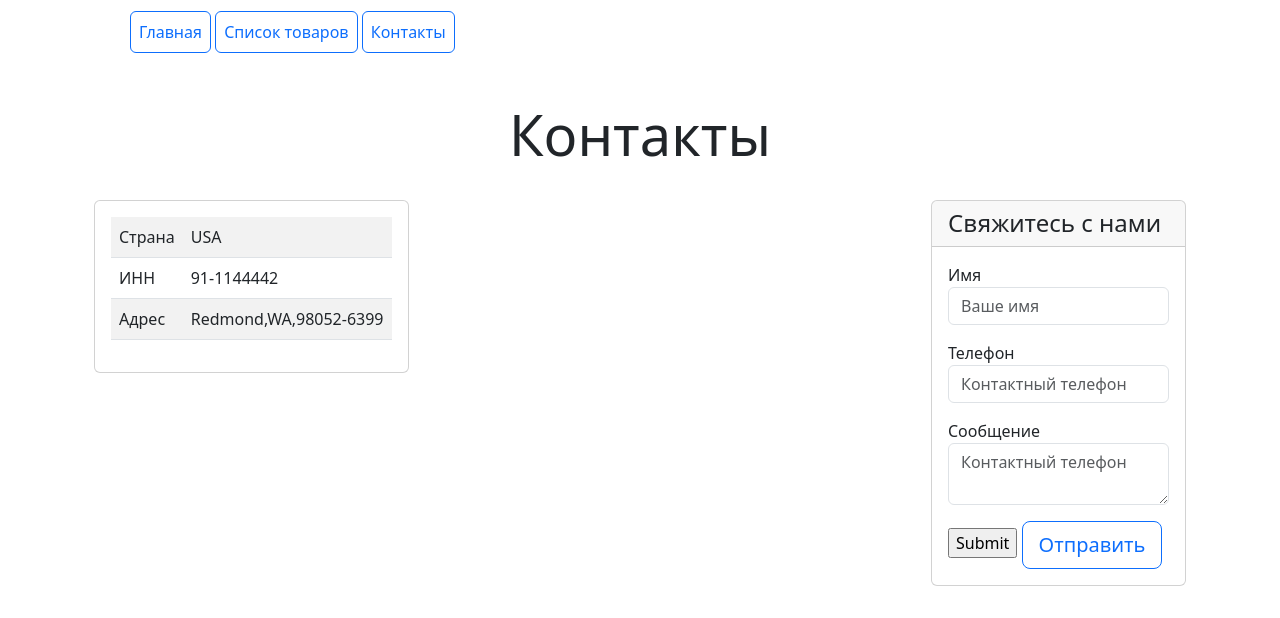
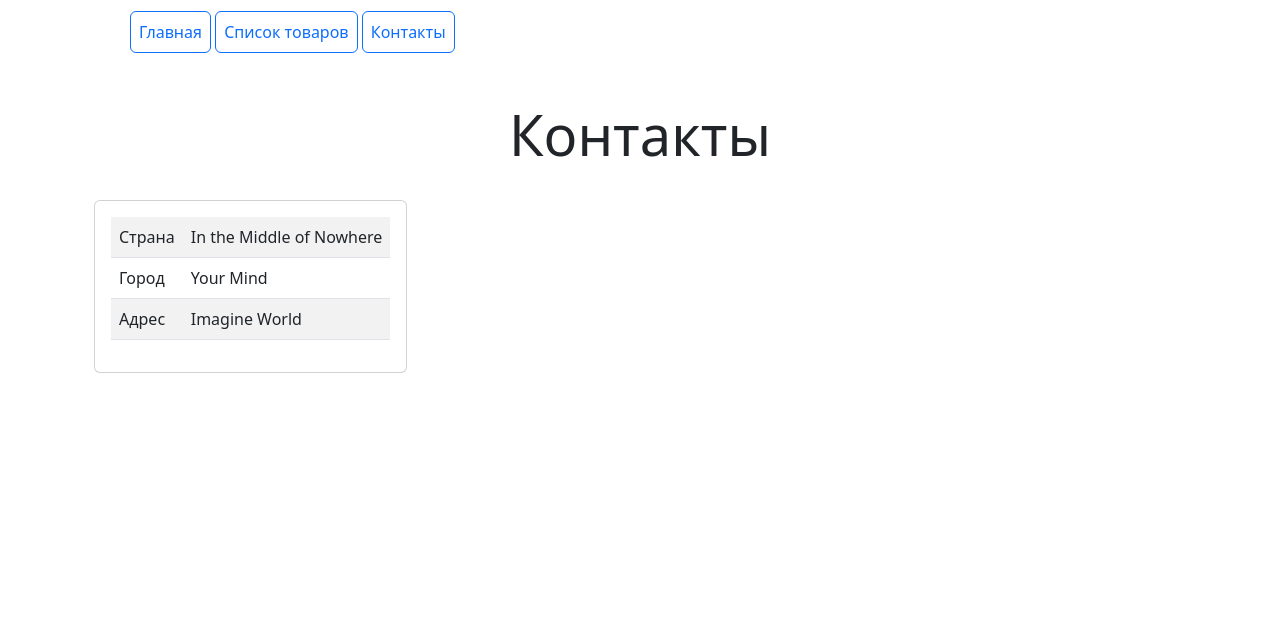
Before and after one commit to marie-george/djangoproject, a Django app: page /contacts/ in a window 1280 px wide. Shown: the part 182-800 px from the top of the page. Run offline with Django 4.2, Linux system fonts and the light colour scheme.

Commit message:
changed contacts function to class

```diff
--- a/catalog/templates/catalog/contacts.html
+++ b/catalog/templates/catalog/contacts.html
@@ -16,45 +16,22 @@
                     <table class="table table-striped">
                         <tr>
                             <td class="w-25">Страна</td>
-                            <td>USA</td>
+                            <td>In the Middle of Nowhere</td>
                         </tr>
                         <tr>
-                            <td class="w-25">ИНН</td>
-                            <td>91-1144442</td>
+                            <td class="w-25">Город</td>
+                            <td>Your Mind</td>
                         </tr>
                         <tr>
                             <td class="w-25">Адрес</td>
-                            <td>Redmond,WA,98052-6399</td>
+                            <td>Imagine World</td>
                         </tr>
                     </table>
                 </div>
             </div>
         </div>
-        <div class="col-lg-3 col-md-6 col-sm-12">
-            <div class="card mb-4 box-shadow">
-                <div class="card-header">
-                    <h4 class="my-0 font-weight-normal">Свяжитесь с нами</h4>
-                </div>
-                <div class="card-body">
-                    <form method="post" action="" class="form-floating">
-                        {% csrf_token %}
-                        <div class="mb-3">
-                            <label for="name">Имя</label>
-                            <input type="text" name="name" class="form-control" id="name" placeholder="Ваше имя" required>
-                        </div>
-                        <div class="mb-3">
-                            <label for="phone">Телефон</label>
-                            <input type="text" name="phone" class="form-control" id="phone" placeholder="Контактный телефон" required>
-                        </div>
-                        <div class="mb-3">
-                            <label for="message">Сообщение</label>
-                            <textarea type="text" name="message" class="form-control" id="message" placeholder="Контактный телефон" required></textarea>
-                        </div>
-                    </form>
-                    <input type="submit">
-                    <button type="submit" class="btn btn-lg btn-block btn-outline-primary">Отправить</button>
-                </div>
-            </div>
-        </div>
+
     </div>
+</div>
+
 {% endblock %}
--- a/catalog/urls.py
+++ b/catalog/urls.py
@@ -1,13 +1,13 @@
 from django.urls import path
 
 from catalog.apps import CatalogConfig
-from catalog.views import IndexView, contacts, ProductListView, ProductDetailView
+from catalog.views import IndexView, ContactsView, ProductListView, ProductDetailView
 
 app_name = CatalogConfig.name
 
 urlpatterns = [
     path('', IndexView.as_view(), name='index'),
-    path('contacts/', contacts, name='contacts'),
+    path('contacts/', ContactsView.as_view(), name='contacts'),
     path('product_list/', ProductListView.as_view(), name='product_list'),
     path('product_item/<int:pk>', ProductDetailView.as_view(), name='product_item'),
 ]
--- a/catalog/views.py
+++ b/catalog/views.py
@@ -12,13 +12,16 @@ class IndexView(generic.TemplateView):
     }
 
 
-def contacts(request):
-    if request.method == 'POST':
-        name = request.POST.get('name')
-        phone = request.POST.get('phone')
-        message = request.POST.get('message')
-        print(f'User{name} with phone {phone} send message {message}')
-    return render(request, 'catalog/contacts.html')
+# def contacts(request):
+#     if request.method == 'POST':
+#         name = request.POST.get('name')
+#         phone = request.POST.get('phone')
+#         message = request.POST.get('message')
+#         print(f'User{name} with phone {phone} send message {message}')
+#     return render(request, 'catalog/contacts.html')
+
+class ContactsView(generic.TemplateView):
+    template_name = 'catalog/contacts.html'
 
 
 class ProductListView(generic.ListView):
```
